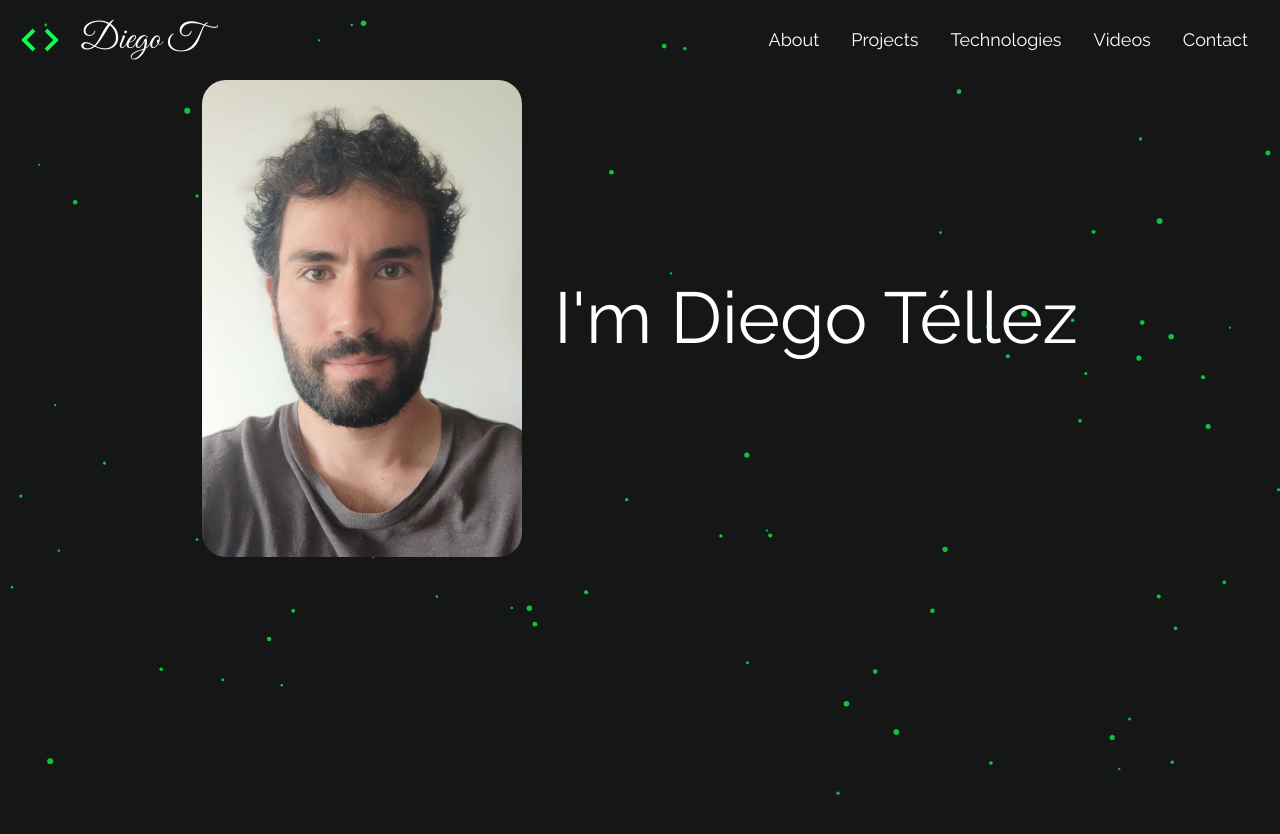
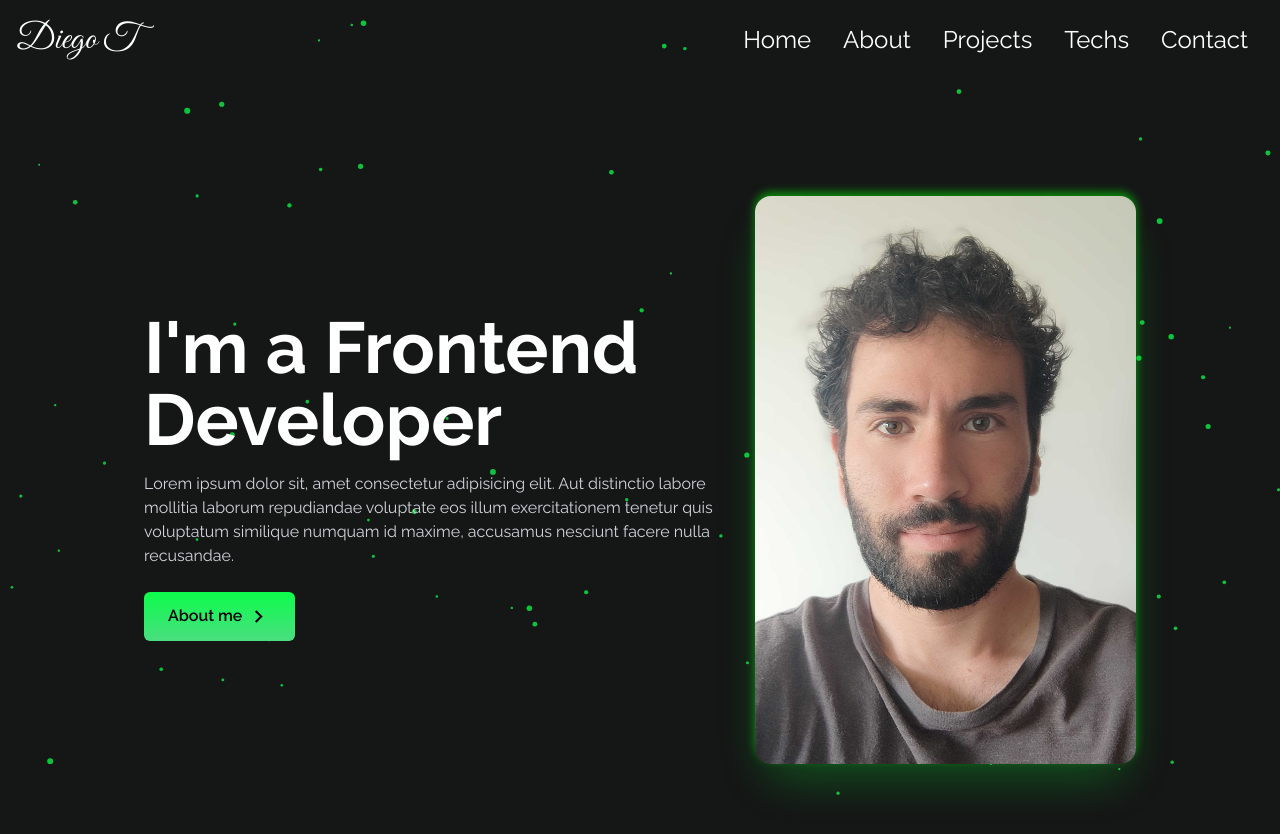
Before and after one commit to diegotellezc/portfolio-2023, a React (Vite) app: page / in a window 1280 px wide. Shown: the top 834 px of the page. Before the commit the page ends 800 px from the top, so only its background shows below. Built offline with nearby package versions, Linux system fonts and the light colour scheme.

Commit message:
First Home version

```diff
--- a/src/App.jsx
+++ b/src/App.jsx
@@ -1,4 +1,4 @@
-import About from "./components/About"
+import Home from "./components/Home"
 import Navbar from "./components/Navbar"
 import ParticlesBackground from "./components/ParticlesBackground"
 
@@ -12,7 +12,7 @@ function App() {
         <Navbar />
 
         <main>
-          <About />
+          <Home />
 
         </main>
       </div>
--- a/src/components/About.jsx
+++ /dev/null
@@ -1,15 +0,0 @@
-import React from 'react'
-
-const About = () => {
-    return (
-      <section className='relative flex justify-center items-center gap-8'>
-        <div>
-          <img className='w-[20rem] relative rounded-3xl' src="/images/profile.jpg" alt="" />
-        </div>
-
-        <h1 className='text-7xl text-white'>I'm Diego Téllez</h1>
-      </section>
-    );
-}
-
-export default About
--- /dev/null
+++ b/src/components/Home.jsx
@@ -0,0 +1,35 @@
+import React from 'react'
+import HeroImage from "../assets/heroImage.png"
+import {MdOutlineKeyboardArrowRight} from 'react-icons/md'
+
+const Home = () => {
+    return (
+      <section name="Home" className='relative h-screen w-full'>
+
+        <div className='max-w-screen-lg mx-auto flex flex-col items-center justify-center h-full px-4 md:flex-row'>
+
+          <div className='flex flex-col justify-center h-full'>
+
+            <h2 className='text-4xl sm:text-7xl font-bold text-white'>I'm a Frontend Developer</h2>
+            <p className='text-gray-300 py-4 max-x-md'>Lorem ipsum dolor sit, amet consectetur adipisicing elit. Aut distinctio labore mollitia laborum repudiandae voluptate eos illum exercitationem tenetur quis voluptatum similique numquam id maxime, accusamus nesciunt facere nulla recusandae.</p>
+
+            <div>
+              <button className='group text-black font-semibold w-fit px-6 py-3 my-2 flex items-center rounded-md bg-gradient-to-t from-green-400 to-primary-color cursor-pointer'>
+                About me
+                <span className='group-hover:rotate-90 duration-300'><MdOutlineKeyboardArrowRight size={25} className='ml-1' /></span>
+              </button>
+            </div>
+
+
+
+          </div>
+
+          <div className=''>
+              <img src={HeroImage} alt="My profile" className='rounded-2xl mx-auto w-2/3 md:w-[70rem] shadow-2xl shadow-primary-color/20' style={{ filter: 'drop-shadow(0px -4px 4px rgba(0, 255, 0, 0.5))' }} />
+            </div>
+        </div>
+      </section>
+    );
+}
+
+export default Home
--- a/src/components/Navbar.jsx
+++ b/src/components/Navbar.jsx
@@ -1,30 +1,60 @@
 import React, { useState } from 'react'
+import { FaBars, FaTimes } from "react-icons/fa"
 
 const Navbar = () => {
+    const links = [
+        {
+            id: 1,
+            link: "Home"
+        },
+        {
+            id: 2,
+            link: "About"
+        },
+        {
+            id: 3,
+            link: "Projects"
+        },
+        {
+            id: 4,
+            link: "Techs"
+        },
+        {
+            id: 5,
+            link: "Contact"
+        }
+    ]
+
     const [isShowNav, setIsShowNav] = useState(false)
 
-    const handleShowNav = () => {
-        setIsShowNav(!isShowNav)
-    }
 
     return (
         <header className='relative flex justify-between h-20 items-center py-4 px-2 text-2xl text-white max-w-[1400px] mx-auto md:px-4 md:py-0 w-full z-30'>
             <div className='flex flex-row gap-4 items-center'>
-                <i className='bx bx-code text-primary-color text-5xl'></i>
                 <h1 className='text-4xl font-signature'>
                     Diego T
                 </h1>
             </div>
 
-            <i onClick={handleShowNav} className={`bx ${isShowNav ?"bx-x" : "bx-menu-alt-right"} text-gray-300 text-5xl cursor-pointer md:hidden`}></i>
+            <ul className='hidden md:flex'>
+                {links.map(({ id, link }) => (
+                    <li key={id} className='cursor-pointer hover:scale-105 rounded-lg hover:bg-primary-color p-4 duration-200 hover:text-black'>{link}</li>
+                ))}
+            </ul>
 
-            <nav className={`text-white absolute top-full ${isShowNav ? "left-0" : "-left-full"} w-full grid text-lg duration-200 md:static md:flex md:w-auto`}>
-                <a className='hover:bg-primary-color p-4 duration-200 hover:text-black' href="#">About</a>
-                <a className='hover:bg-primary-color p-4 duration-200 hover:text-black' href="#">Projects</a>
-                <a className='hover:bg-primary-color p-4 duration-200 hover:text-black' href="#">Technologies</a>
-                <a className='hover:bg-primary-color p-4 duration-200 hover:text-black' href="#">Videos</a>
-                <a className='hover:bg-primary-color p-4 duration-200 hover:text-black' href="#">Contact</a>
-            </nav>
+            <div onClick={() => setIsShowNav(!isShowNav)} className='cursor-pointer pr-4 z-10 text-gray-100 md:hidden'>
+                {isShowNav ? <FaTimes size={30} /> : <FaBars size={30} /> }
+            </div>
+
+            {isShowNav && (
+            <ul className='flex flex-col justify-center items-center absolute top-0 left-0 w-full h-screen bg-gradient-to-b from-black via-black to-green-950 opacity-90'>
+
+                {links.map(({ id, link }) => (
+                        <li key={id} className='px-4 cursor-pointer py-6 text-4xl opacity-100'>{link}</li>
+                ))}
+            </ul> )}
+
+
         </header>
     )
 }
```
